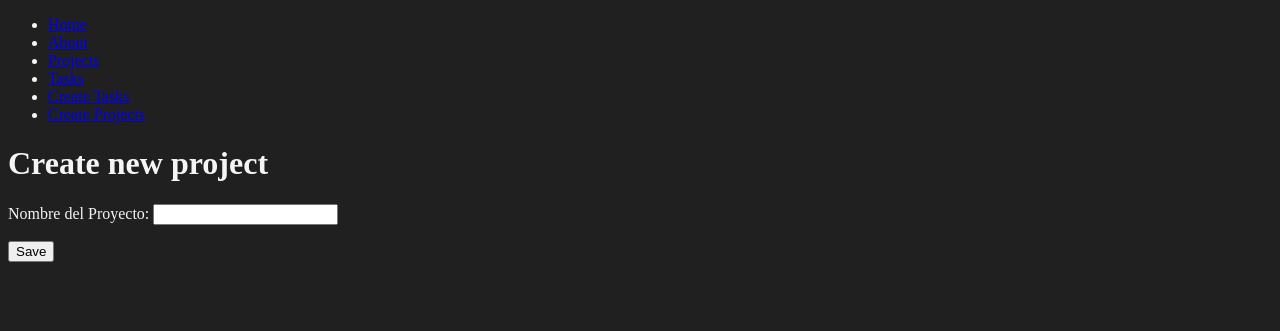
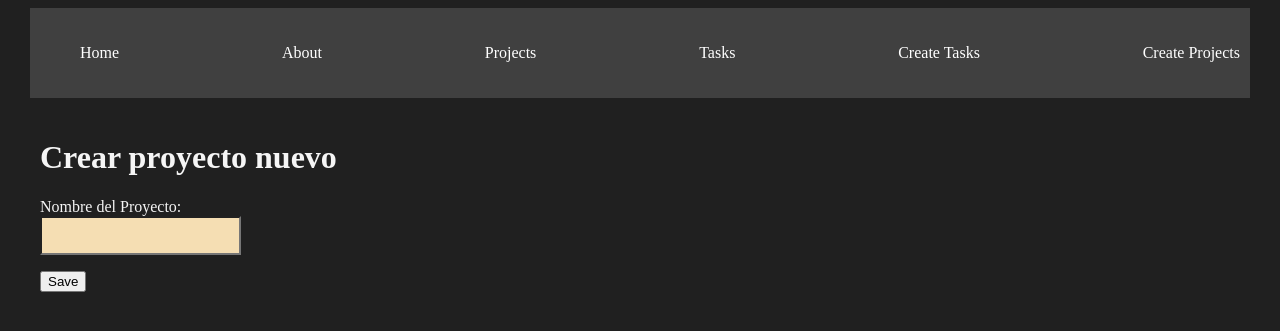
Before and after one commit to JuanP0329/Proyecto-Django, a Django app: page /create_project in a window 1280 px wide. Shown: the top 331 px of the page. Run offline with Django 5.2, Linux system fonts and the light colour scheme.

Commit message:
Finalmente le aplicamos estilos a las paginas para que se vea mejor nuestro proyecto y damos por terminado el proyecto basico con el framework Django

```diff
--- a/myapp/forms.py
+++ b/myapp/forms.py
@@ -2,10 +2,19 @@ from django import forms
 
 
 class CreateNewTask(forms.Form):
-    title = forms.CharField(label="Titulo de tarea", max_length=200)
+    title = forms.CharField(
+        label="Titulo de tarea",
+        max_length=200,
+        widget=forms.TextInput(attrs={"class": "input"}),
+    )
     description = forms.CharField(
-        label="Descripcion de la tarea", widget=forms.Textarea
+        label="Descripcion de la tarea", widget=forms.Textarea(attrs={"class": "input"})
     )
 
+
 class CreateNewProject(forms.Form):
-    name = forms.CharField(label= "Nombre del Proyecto", max_length=200)
+    name = forms.CharField(
+        label="Nombre del Proyecto",
+        max_length=200,
+        widget=forms.TextInput(attrs={"class": "input"}),
+    )
--- a/myapp/static/styles/main.css
+++ b/myapp/static/styles/main.css
@@ -2,3 +2,43 @@ body {
     background: #202020;
     color: whitesmoke;
 }
+
+.navbar {
+    background: #404040;
+    padding: 5px 0;
+}
+
+.navbar ul {
+    display: flex;
+    justify-content: space-between;
+    list-style: none;
+}
+
+.navbar ul li a {
+    color: white;
+    text-decoration: none;
+}
+
+.navbar ul li a:hover {
+    color: aquamarine;
+}
+
+.container {
+    max-width: 1200px;
+    margin: auto;
+    padding: 20px 10px;
+}
+
+.card {
+    background: whitesmoke;
+    color: black;
+    padding: 10px;
+    margin-bottom: 2px;
+}
+
+.input {
+    background: wheat;
+    padding: 10px;
+    text-align: center;
+    display: block;
+}
--- a/myapp/templates/layouts/base.html
+++ b/myapp/templates/layouts/base.html
@@ -10,7 +10,7 @@
 </head>
 <body>
 
-    <nav>
+    <nav class="navbar container">
         <ul>
             <li>
                 <a href="{% url 'index' %}">Home</a>
@@ -33,8 +33,10 @@
         </ul>
     </nav>
 
-    {% block content %}
-    {% endblock %}
+    <main class="container">
+        {% block content %}
+        {% endblock %}
+    </main>
 
 </body>
 </html>
--- a/myapp/templates/projects/create_project.html
+++ b/myapp/templates/projects/create_project.html
@@ -2,7 +2,7 @@
 
 {% block content %}
 
-    <h1>Create new project</h1>
+    <h1>Crear proyecto nuevo</h1>
 
     <form method="POST">
         {% csrf_token %}
--- a/myapp/templates/projects/projects.html
+++ b/myapp/templates/projects/projects.html
@@ -6,7 +6,11 @@
 
 {% for project in projects %}
 
-<h1>{{project.name}}</h1>
+<article class="card">
+    <a href="{% url 'project_detail' project.id %}">
+        <h1>{{project.name}}</h1>
+    </a>
+</article>
 
 {% endfor %}
 
--- a/myapp/templates/tasks/create_task.html
+++ b/myapp/templates/tasks/create_task.html
@@ -1,7 +1,7 @@
 {% extends 'layouts/base.html' %}
 
 {% block content %}
-<h1>Create a new Task</h1>
+<h1>Crear tarea nueva</h1>
 
 <form method="POST">
     {% csrf_token %}
--- a/myapp/urls.py
+++ b/myapp/urls.py
@@ -1,11 +1,21 @@
 from django.urls import path
-from .views import hello, about, index, projects, tasks, create_task, create_project
+from .views import (
+    hello,
+    about,
+    index,
+    project_detail,
+    projects,
+    tasks,
+    create_task,
+    create_project,
+)
 
 urlpatterns = [
     path("", index, name="index"),
     path("about", about, name="about"),
     path("hello/<str:username>", hello, name="hello"),
     path("projects", projects, name="projects"),
+    path("projects/<int:id>", project_detail, name="project_detail"),
     path("tasks/", tasks, name="tasks"),
     path("create_task", create_task, name="create_task"),
     path("create_project", create_project, name="create_project"),
--- a/myapp/views.py
+++ b/myapp/views.py
@@ -1,6 +1,6 @@
 from django.http import HttpResponse
 from .models import Project, Task
-from django.shortcuts import render, redirect
+from django.shortcuts import render, redirect, get_object_or_404
 from .forms import CreateNewTask, CreateNewProject
 
 
@@ -51,3 +51,9 @@ def create_project(request):
     else:
         Project.objects.create(name=request.POST["name"])
         return redirect("projects")
+
+
+def project_detail(request, id):
+    project = get_object_or_404(Project, id=id)
+    tasks = Task.objects.filter(project_id=id)
+    return render(request, "projects/detail.html", {"project": project, "tasks": tasks})
```
Also changed, not shown: myapp/templates/projects/detail.html (added, +14 -0 lines).
